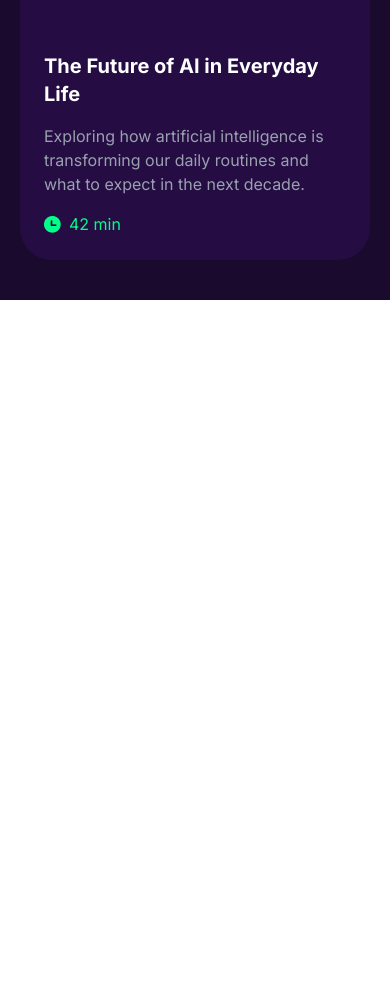
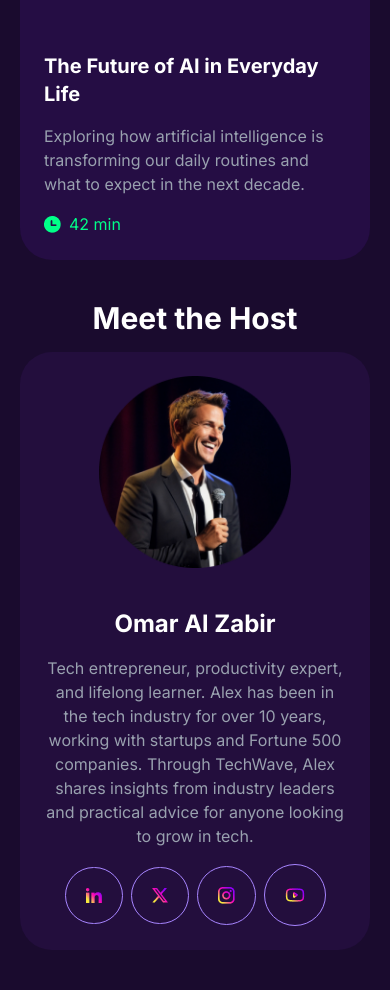
Before and after one commit to Sabbir-047/TechCast, a plain HTML site: page index.html in a window 390 px wide. Shown: the part 4335-5325 px from the top of the page. Before the commit the page ends 4635 px from the top, so only its background shows below. Drawn offline with nearby package versions, Linux system fonts and the light colour scheme; grey boxes are pictures that could not be loaded.

Commit message:
Completed host section with responsiveness

```diff
--- a/index.html
+++ b/index.html
@@ -167,11 +167,11 @@
                 <h2 class="text-3xl md:text-5xl font-bold pb-4 lg:pb-10 text-white text-center">Featured Episodes</h2>
 
                 <!-- episodes -->
-                <div class="episode-cards grid grid-cols-1 lg:grid-cols-3 justify-items-center gap-y-4 lg:gap-y-0 lg:gap-x-8">
+                <div
+                    class="episode-cards grid grid-cols-1 lg:grid-cols-3 justify-items-center gap-y-4 lg:gap-y-0 lg:gap-x-8">
                     <div class="space-y-4 rounded-4xl max-w-96 bg-[#35116566]">
                         <iframe class="rounded-b-none rounded-2xl border-0 max-h-52" width="100%" height="315"
-                            src="https://www.youtube.com/embed/BjXGV0X6c0k?si=Q4UIqEzYWD9AEMTk"
-                            ></iframe>
+                            src="https://www.youtube.com/embed/BjXGV0X6c0k?si=Q4UIqEzYWD9AEMTk"></iframe>
                         <div class="p-6 content-center space-y-4">
                             <h4 class="text-xl md:text-2xl font-bold text-white">The Future of AI in Everyday Life</h4>
                             <p class="text-gray-400">Exploring how artificial intelligence is transforming our daily
@@ -184,8 +184,7 @@
                     </div>
                     <div class="space-y-4 rounded-4xl max-w-96 bg-[#35116566]">
                         <iframe class="rounded-b-none rounded-2xl border-0 max-h-52" width="100%" height="315"
-                            src="https://www.youtube.com/embed/xLrq5EgaTHw?si=uhpQtqXtw94OwdxI"
-                            ></iframe>
+                            src="https://www.youtube.com/embed/xLrq5EgaTHw?si=uhpQtqXtw94OwdxI"></iframe>
                         <div class="p-6 content-center space-y-4">
                             <h4 class="text-xl md:text-2xl font-bold text-white">The Future of AI in Everyday Life</h4>
                             <p class="text-gray-400">Exploring how artificial intelligence is transforming our daily
@@ -198,8 +197,7 @@
                     </div>
                     <div class="space-y-4 rounded-4xl max-w-96 bg-[#35116566]">
                         <iframe class="rounded-b-none rounded-2xl border-0 max-h-52" width="100%" height="315"
-                            src="https://www.youtube.com/embed/DyxxZ_WgBFw?si=p49SUzPmsYjt3H6e"
-                            ></iframe>
+                            src="https://www.youtube.com/embed/DyxxZ_WgBFw?si=p49SUzPmsYjt3H6e"></iframe>
                         <div class="p-6 content-center space-y-4">
                             <h4 class="text-xl md:text-2xl font-bold text-white">The Future of AI in Everyday Life</h4>
                             <p class="text-gray-400">Exploring how artificial intelligence is transforming our daily
@@ -212,6 +210,45 @@
                     </div>
                 </div>
             </section>
+        </section>
+
+        <!-- Host section -->
+        <section class="bg-[#1A0B2E]">
+            <section class="max-w-7xl mx-auto pb-10 lg:pb-32 px-5 xl:px-0">
+                <h2 class="text-3xl md:text-5xl font-bold pb-4 lg:pb-10 text-white text-center">Meet the Host
+                </h2>
+                <!-- host info -->
+                <div class="bg-[#230E3D] flex flex-col justify-items-center lg:flex-row gap-6 p-6 lg:p-10 rounded-4xl space-y-4">
+                    <div class="host-img flex justify-center content-center">
+                        <img class="max-w-48" src="./assets/host.png" alt="host">
+                    </div>
+                    <!-- host text -->
+                    <div class="host-info space-y-4 justify-items-center lg:justify-items-start">
+                        <h3 class="text-white text-2xl md:text-3xl font-bold">Omar Al Zabir</h3>
+                        <p class="text-gray-400 text-center lg:text-start">Tech entrepreneur, productivity expert, and lifelong learner. Alex has been in the tech
+                            industry for over 10 years, working with startups and Fortune 500 companies. Through
+                            TechWave, Alex shares insights from industry leaders and practical advice for anyone looking
+                            to grow in tech.</p>
+
+                        <!-- host links -->
+                        <div class="flex items-center gap-2">
+                            <div class="border border-violet-400 p-5 rounded-4xl">
+                                <a href=""><img src="./assets/linkedin.png" alt="linkedin"></a>
+                            </div>
+                            <div class="border border-violet-400 p-5 rounded-4xl">
+                                <a href=""><img src="./assets/x.png" alt="x"></a>
+                            </div>
+                            <div class="border border-violet-400 p-5 rounded-4xl">
+                                <a href=""><img src="./assets/instagram.png" alt="instagram"></a>
+                            </div>
+                            <div class="border border-violet-400 p-5 rounded-4xl">
+                                <a href=""><img src="./assets/youtube.png" alt="youtube"></a>
+                            </div>
+                        </div>
+                    </div>
+                </div>
+            </section>
+        </section>
     </main>
 
     <footer>
```
